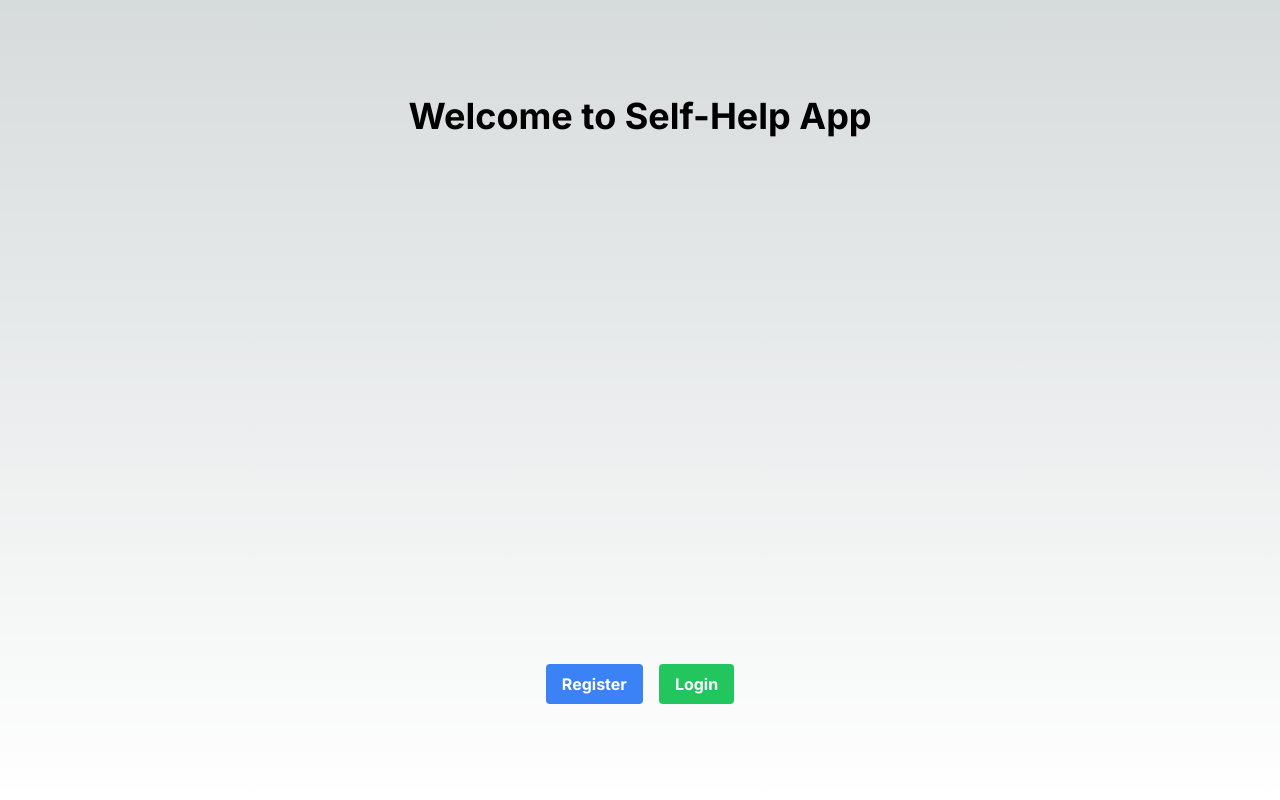
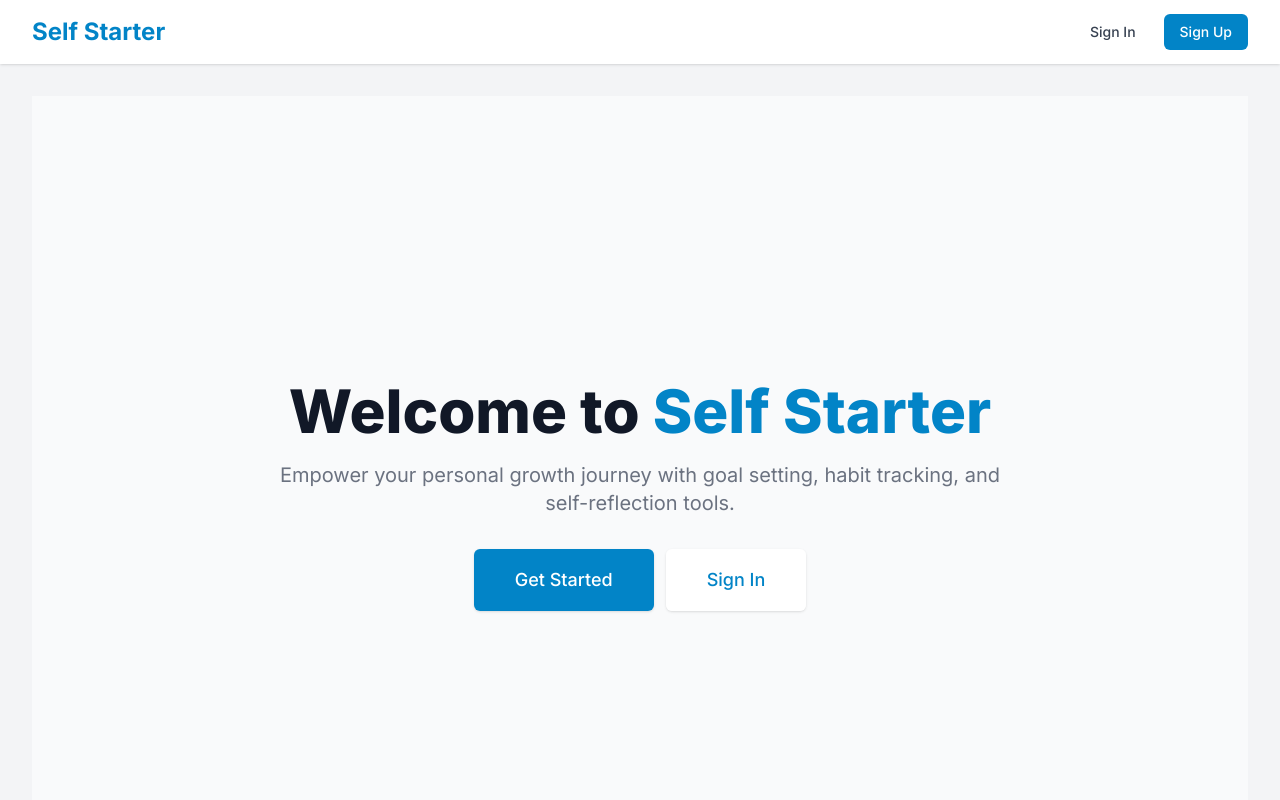
Before and after one commit to gitpichardo/self-starter, a Next.js app: page / in a window 1280 px wide. Shown: the top 800 px of the page. Built offline with nearby package versions, Linux system fonts and the light colour scheme; no server answers.

Commit message:
Implement Goal List and Refresh on goal creation

```diff
--- a/src/app/auth/signin/page.tsx
+++ b/src/app/auth/signin/page.tsx
@@ -7,6 +7,7 @@ import { z } from 'zod';
 import { signIn } from 'next-auth/react';
 import { useRouter } from 'next/navigation';
 import Link from 'next/link';
+import Layout from '@/components/Layout';
 
 const signinSchema = z.object({
   email: z.string().email('Invalid email address'),
@@ -42,6 +43,7 @@ export default function SigninPage() {
   };
 
   return (
+    <Layout title="Sign In | Self Starter">
       <div className="min-h-screen flex items-center justify-center bg-gray-50 py-12 px-4 sm:px-6 lg:px-8">
         <div className="max-w-md w-full space-y-8">
           <div>
@@ -59,10 +61,9 @@ export default function SigninPage() {
                   id="email-address"
                   type="email"
                   {...register('email')}
-                className="appearance-none rounded-none relative block w-full px-3 py-2 border border-gray-300 placeholder-gray-500 text-gray-900 rounded-t-md focus:outline-none focus:ring-indigo-500 focus:border-indigo-500 focus:z-10 sm:text-sm"
+                  className="appearance-none rounded-none relative block w-full px-3 py-2 border border-gray-300 placeholder-gray-500 text-gray-900 rounded-t-md focus:outline-none focus:ring-primary-500 focus:border-primary-500 focus:z-10 sm:text-sm"
                   placeholder="Email address"
                 />
-              {errors.email && <p className="text-red-500 text-xs mt-1">{errors.email.message}</p>}
               </div>
               <div>
                 <label htmlFor="password" className="sr-only">
@@ -72,10 +73,9 @@ export default function SigninPage() {
                   id="password"
                   type="password"
                   {...register('password')}
-                className="appearance-none rounded-none relative block w-full px-3 py-2 border border-gray-300 placeholder-gray-500 text-gray-900 rounded-b-md focus:outline-none focus:ring-indigo-500 focus:border-indigo-500 focus:z-10 sm:text-sm"
+                  className="appearance-none rounded-none relative block w-full px-3 py-2 border border-gray-300 placeholder-gray-500 text-gray-900 rounded-b-md focus:outline-none focus:ring-primary-500 focus:border-primary-500 focus:z-10 sm:text-sm"
                   placeholder="Password"
                 />
-              {errors.password && <p className="text-red-500 text-xs mt-1">{errors.password.message}</p>}
               </div>
             </div>
 
@@ -87,7 +87,7 @@ export default function SigninPage() {
               <button
                 type="submit"
                 disabled={isSubmitting}
-              className="group relative w-full flex justify-center py-2 px-4 border border-transparent text-sm font-medium rounded-md text-white bg-indigo-600 hover:bg-indigo-700 focus:outline-none focus:ring-2 focus:ring-offset-2 focus:ring-indigo-500 disabled:opacity-50"
+                className="group relative w-full flex justify-center py-2 px-4 border border-transparent text-sm font-medium rounded-md text-white bg-primary-600 hover:bg-primary-700 focus:outline-none focus:ring-2 focus:ring-offset-2 focus:ring-primary-500 disabled:opacity-50"
               >
                 {isSubmitting ? 'Signing in...' : 'Sign in'}
               </button>
@@ -97,12 +97,13 @@ export default function SigninPage() {
           <div className="text-center">
             <p className="mt-2 text-sm text-gray-600">
               Don&apos;t have an account?{' '}
-            <Link href="/auth/signup" className="font-medium text-indigo-600 hover:text-indigo-500">
+              <Link href="/auth/signup" className="font-medium text-primary-600 hover:text-primary-500">
                 Sign up
               </Link>
             </p>
           </div>
         </div>
       </div>
+    </Layout>
   );
 }
--- a/src/app/auth/signup/page.tsx
+++ b/src/app/auth/signup/page.tsx
@@ -7,6 +7,7 @@ import { z } from 'zod';
 import { signIn } from 'next-auth/react';
 import { useRouter } from 'next/navigation';
 import Link from 'next/link';
+import Layout from '@/components/Layout';
 
 const signupSchema = z.object({
   name: z.string().min(2, 'Name must be at least 2 characters'),
@@ -58,6 +59,7 @@ export default function SignupPage() {
   };
 
   return (
+    <Layout title="Sign Up | Self Starter">
       <div className="min-h-screen flex items-center justify-center bg-gray-50 py-12 px-4 sm:px-6 lg:px-8">
         <div className="max-w-md w-full space-y-8">
           <div>
@@ -146,5 +148,6 @@ export default function SignupPage() {
           </div>
         </div>
       </div>
+    </Layout>
   );
 }
--- a/src/app/dashboard/page.tsx
+++ b/src/app/dashboard/page.tsx
@@ -1,19 +1,25 @@
 'use client'
 
-import React, { useEffect } from 'react'
+import React, { useState, useEffect } from 'react'
 import { useSession } from 'next-auth/react'
 import { useRouter } from 'next/navigation'
-import GoalInputForm from '@/components/GoalInputForm'
+import GoalInputForm from '../../components/GoalInputForm'
+import GoalList from '../../components/GoalList'
 
 const DashboardPage: React.FC = () => {
   const { data: session, status } = useSession()
   const router = useRouter()
+  const [refreshTrigger, setRefreshTrigger] = useState(0)
 
   useEffect(() => {
     if (status === 'unauthenticated') {
       router.push('/auth/signin')
     }
   }, [status, router])
+
+  const handleGoalCreated = () => {
+    setRefreshTrigger(prev => prev + 1)
+  }
 
   if (status === 'loading') {
     return <div>Loading...</div>
@@ -23,7 +29,8 @@ const DashboardPage: React.FC = () => {
     <div className="container mx-auto p-4">
       <h1 className="text-3xl font-bold mb-4">Dashboard</h1>
       <p className="mb-4">Welcome, {session?.user?.name || 'User'}!</p>
-      <GoalInputForm />
+      <GoalInputForm onGoalCreated={handleGoalCreated} />
+      <GoalList refreshTrigger={refreshTrigger} />
     </div>
   )
 }
--- a/src/app/page.tsx
+++ b/src/app/page.tsx
@@ -1,17 +1,31 @@
 import Link from 'next/link'
+import Layout from '@/components/Layout'
 
 export default function Home() {
   return (
-    <main className="flex min-h-screen flex-col items-center justify-between p-24">
-      <h1 className="text-4xl font-bold">Welcome to Self-Help App</h1>
-      <div className="flex gap-4">
-        <Link href="/auth/signup" className="bg-blue-500 hover:bg-blue-700 text-white font-bold py-2 px-4 rounded">
-          Register
-        </Link>
-        <Link href="/auth/signin" className="bg-green-500 hover:bg-green-700 text-white font-bold py-2 px-4 rounded">
-          Login
-        </Link>
+    <Layout>
+      <div className="flex flex-col items-center justify-center min-h-screen py-12 bg-gray-50 sm:px-6 lg:px-8">
+        <div className="text-center">
+          <h1 className="text-4xl font-extrabold text-gray-900 sm:text-5xl md:text-6xl">
+            Welcome to <span className="text-primary-600">Self Starter</span>
+          </h1>
+          <p className="mt-3 max-w-md mx-auto text-base text-gray-500 sm:text-lg md:mt-5 md:text-xl md:max-w-3xl">
+            Empower your personal growth journey with goal setting, habit tracking, and self-reflection tools.
+          </p>
+          <div className="mt-5 max-w-md mx-auto sm:flex sm:justify-center md:mt-8">
+            <div className="rounded-md shadow">
+              <Link href="/auth/signup" className="w-full flex items-center justify-center px-8 py-3 border border-transparent text-base font-medium rounded-md text-white bg-primary-600 hover:bg-primary-700 md:py-4 md:text-lg md:px-10">
+                Get Started
+              </Link>
+            </div>
+            <div className="mt-3 rounded-md shadow sm:mt-0 sm:ml-3">
+              <Link href="/auth/signin" className="w-full flex items-center justify-center px-8 py-3 border border-transparent text-base font-medium rounded-md text-primary-600 bg-white hover:bg-gray-50 md:py-4 md:text-lg md:px-10">
+                Sign In
+              </Link>
+            </div>
+          </div>
+        </div>
       </div>
-    </main>
+    </Layout>
   )
 }
--- a/src/components/Layout.tsx
+++ b/src/components/Layout.tsx
@@ -1,26 +1,32 @@
 import React from 'react'
 import Head from 'next/head'
+import Navbar from './Navbar'
 
 type LayoutProps = {
   children: React.ReactNode
   title?: string
 }
 
-const Layout: React.FC<LayoutProps> = ({ children, title = 'Self-Help App' }) => {
+const Layout: React.FC<LayoutProps> = ({ children, title = 'Self Starter' }) => {
   return (
     <>
       <Head>
         <title>{title}</title>
         <meta charSet="utf-8" />
         <meta name="viewport" content="initial-scale=1.0, width=device-width" />
+        <link href="https://fonts.googleapis.com/css2?family=Poppins:wght@300;400;500;600;700&display=swap" rel="stylesheet" />
       </Head>
-      <header>
-        {/* We'll add navigation here later */}
-      </header>
-      <main>{children}</main>
-      <footer>
-        {/* We'll add footer content here later */}
-      </footer>
+      <div className="min-h-screen bg-gray-100 flex flex-col">
+        <Navbar />
+        <main className="flex-grow container mx-auto px-4 sm:px-6 lg:px-8 py-8">
+          {children}
+        </main>
+        <footer className="bg-white shadow">
+          <div className="container mx-auto px-4 py-4 text-center text-gray-600">
+            © 2023 Self Starter. All rights reserved.
+          </div>
+        </footer>
+      </div>
     </>
   )
 }
--- /dev/null
+++ b/src/components/Navbar.tsx
@@ -0,0 +1,47 @@
+import React from 'react'
+import Link from 'next/link'
+import { useSession, signOut } from 'next-auth/react'
+
+const Navbar: React.FC = () => {
+  const { data: session } = useSession()
+
+  return (
+    <nav className="bg-white shadow">
+      <div className="container mx-auto px-4 sm:px-6 lg:px-8">
+        <div className="flex justify-between h-16">
+          <div className="flex">
+            <Link href="/" className="flex-shrink-0 flex items-center">
+              <span className="text-2xl font-bold text-primary-600">Self Starter</span>
+            </Link>
+          </div>
+          <div className="flex items-center">
+            {session ? (
+              <>
+                <Link href="/dashboard" className="text-gray-700 hover:text-primary-600 px-3 py-2 rounded-md text-sm font-medium">
+                  Dashboard
+                </Link>
+                <button
+                  onClick={() => signOut()}
+                  className="ml-4 bg-primary-600 hover:bg-primary-700 text-white px-4 py-2 rounded-md text-sm font-medium"
+                >
+                  Sign Out
+                </button>
+              </>
+            ) : (
+              <>
+                <Link href="/auth/signin" className="text-gray-700 hover:text-primary-600 px-3 py-2 rounded-md text-sm font-medium">
+                  Sign In
+                </Link>
+                <Link href="/auth/signup" className="ml-4 bg-primary-600 hover:bg-primary-700 text-white px-4 py-2 rounded-md text-sm font-medium">
+                  Sign Up
+                </Link>
+              </>
+            )}
+          </div>
+        </div>
+      </div>
+    </nav>
+  )
+}
+
+export default Navbar
--- /dev/null
+++ b/tailwind.config.js
@@ -0,0 +1,38 @@
+module.exports = {
+  content: [
+    './src/pages/**/*.{js,ts,jsx,tsx,mdx}',
+    './src/components/**/*.{js,ts,jsx,tsx,mdx}',
+    './src/app/**/*.{js,ts,jsx,tsx,mdx}',
+  ],
+  theme: {
+    extend: {
+      colors: {
+        primary: {
+          50: '#f0f9ff',
+          100: '#e0f2fe',
+          200: '#bae6fd',
+          300: '#7dd3fc',
+          400: '#38bdf8',
+          500: '#0ea5e9',
+          600: '#0284c7',
+          700: '#0369a1',
+          800: '#075985',
+          900: '#0c4a6e',
+        },
+        secondary: {
+          50: '#fff7ed',
+          100: '#ffedd5',
+          200: '#fed7aa',
+          300: '#fdba74',
+          400: '#fb923c',
+          500: '#f97316',
+          600: '#ea580c',
+          700: '#c2410c',
+          800: '#9a3412',
+          900: '#7c2d12',
+        },
+      },
+    },
+  },
+  plugins: [],
+}
```
Also changed, not shown: src/components/GoalInputForm.tsx (+21 -10 lines), src/components/GoalList.tsx (+33 -11 lines). Lines whose indentation alone changed are shown as unchanged.
